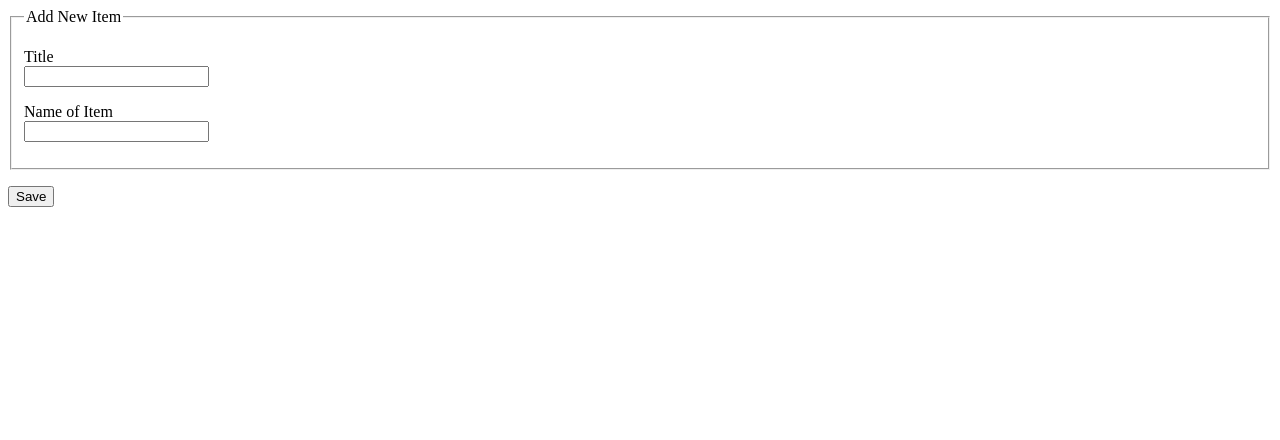
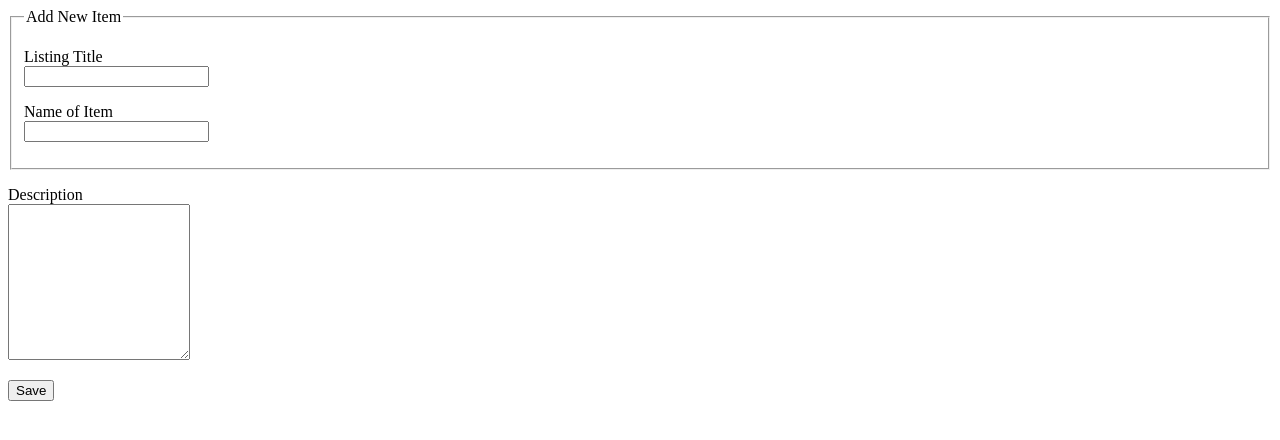
Before and after one commit to AnniePawl/anna-backend, a Node server app: page /items/new in a window 1280 px wide. Shown: the top 440 px of the page. Run offline with Node 20, Linux system fonts and the light colour scheme; some libraries are stand-ins or nearby versions.

Commit message:
user can create new item listings

```diff
--- a/app.js
+++ b/app.js
@@ -1,9 +1,10 @@
 // Initializing Handlebars.js in appp
 var exphbs = require('express-handlebars');
 
-// Standard Express.js code Modules and Obejcts
+// Standard Express.js Modules and Obejcts
 const express = require('express')
-const app = express()
+const app = express();
+const bodyParser = require('body-parser');
 
 //Database
 const mongoose = require('mongoose');
@@ -13,8 +14,12 @@ mongoose.connect('mongodb://localhost/anna-backend',
 
 const Item = mongoose.model('Item', {
   item: String,
+  description: String,
   itemTitle: String
 });
+
+//Middleware
+app.use(bodyParser.urlencoded({ extended: true }));
 
 
 //Import Routes (eventually)
@@ -40,8 +45,15 @@ app.get('/items/new', (req, res) => {
   res.render('items-new', {});
 })
 
-//Middleware (eventually)
-
+//CREATE
+app.post('/items', (req, res) => {
+  Item.create(req.body).then((item) => {
+    console.log(review);
+    res.redirect('/');
+  }).catch((err) => {
+    console.log(err.message);
+  })
+})
 
 //Server Start
 app.listen(3000, () => {
--- a/package.json
+++ b/package.json
@@ -9,6 +9,7 @@
   "author": "",
   "license": "ISC",
   "dependencies": {
+    "body-parser": "^1.18.3",
     "express": "^4.16.3",
     "express-handlebars": "^3.0.0",
     "mongoose": "^5.3.1"
--- a/views/items-new.handlebars
+++ b/views/items-new.handlebars
@@ -3,16 +3,26 @@
 <form method="POST" action="/items">
   <fieldset>
     <legend>Add New Item</legend>
-    <!-- TITLE -->
+
+<!-- Listing Title-->
     <p>
-      <label for="title">Title</label><br>
+      <label for="title">Listing Title</label><br>
       <input type="text" name="title" />
     </p>
+
+<!-- Item Title-->
     <p>
       <label for="itemTitle">Name of Item</label><br>
       <input type="text" name="itemTitle" />
     </p>
   </fieldset>
+
+  <!-- DESCRIPTION -->
+  <p>
+    <label for="description-text">Description</label><br>
+    <textarea id="description-text" name="description" rows="10" /></textarea>
+  </p>
+</fieldset>
 
   <!-- BUTTON -->
   <p>
```
Also changed, not shown: 1 other file.
